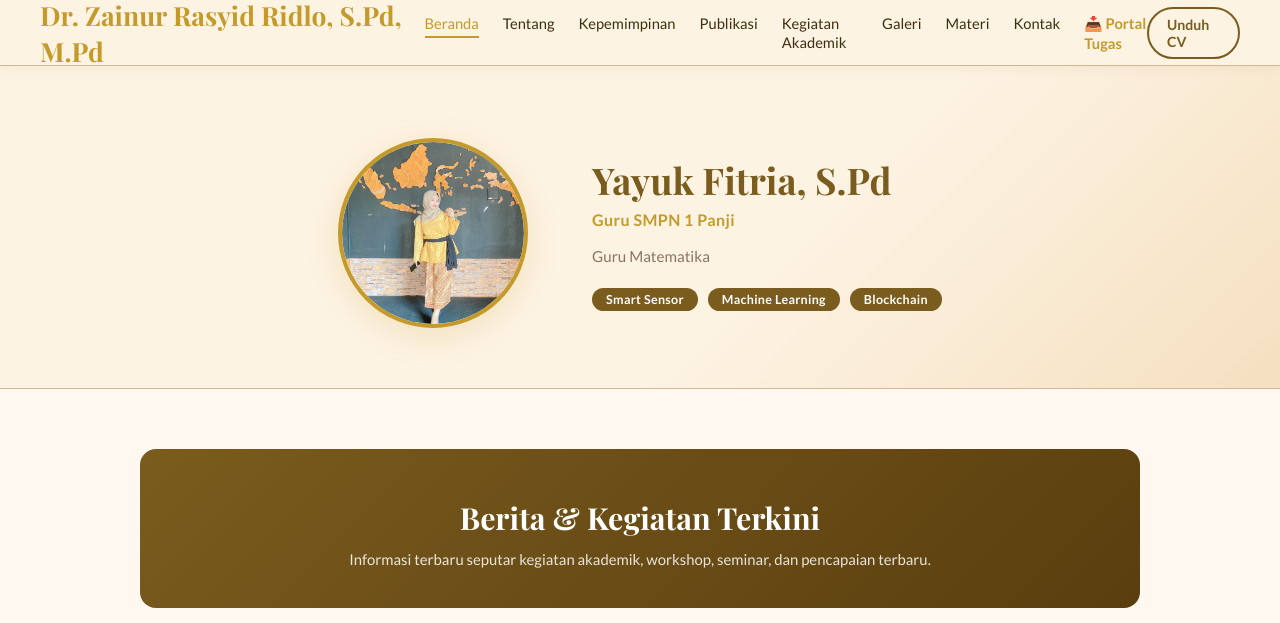
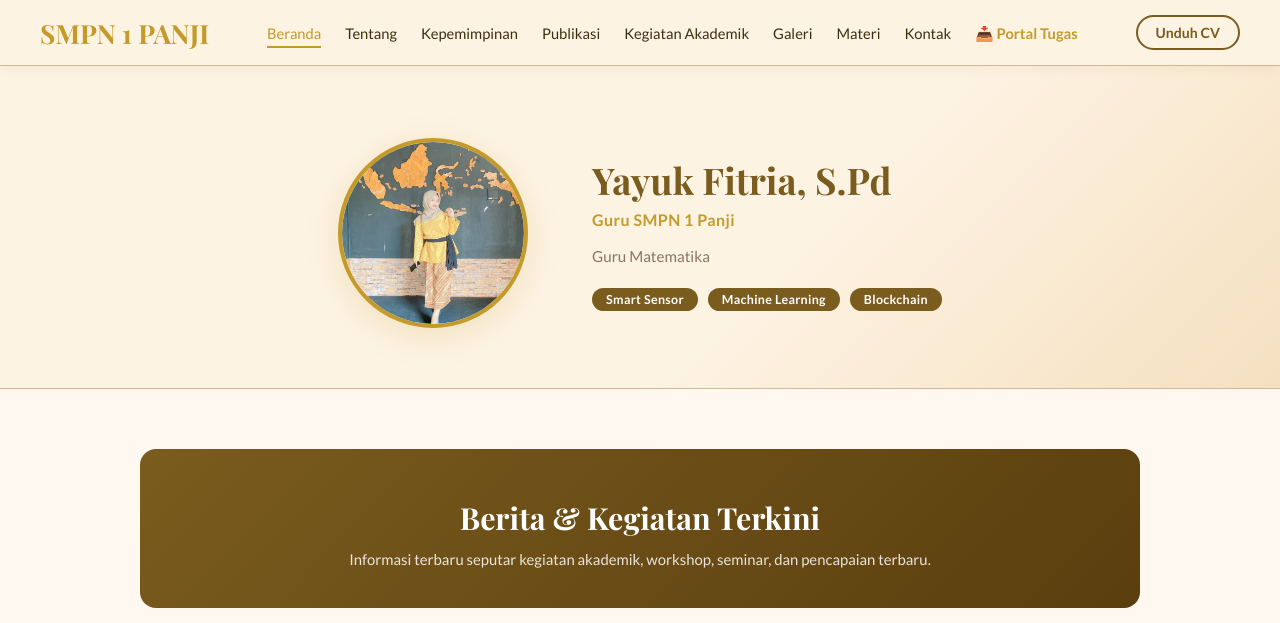
Before and after one commit to yayukfitria744-wq/website_YayukMat, a plain HTML site: page index.html in a window 1280 px wide. Shown: the top 623 px of the page. Drawn offline with nearby package versions, Linux system fonts and the light colour scheme.

Commit message:
Update index.html

```diff
--- a/index.html
+++ b/index.html
@@ -262,7 +262,7 @@ footer span{color:var(--accent);font-weight:700}
 
 <!-- ── NAVBAR ── -->
 <nav>
-  <span class="nav-logo" onclick="showPage('beranda')">Dr. Zainur Rasyid Ridlo, S.Pd, M.Pd</span>
+  <span class="nav-logo" onclick="showPage('beranda')">SMPN 1 PANJI</span>
   <ul class="nav-links" id="navLinks">
     <li><a onclick="showPage('beranda')" id="nav-beranda" class="active">Beranda</a></li>
     <li><a onclick="showPage('tentang')" id="nav-tentang">Tentang</a></li>
```
